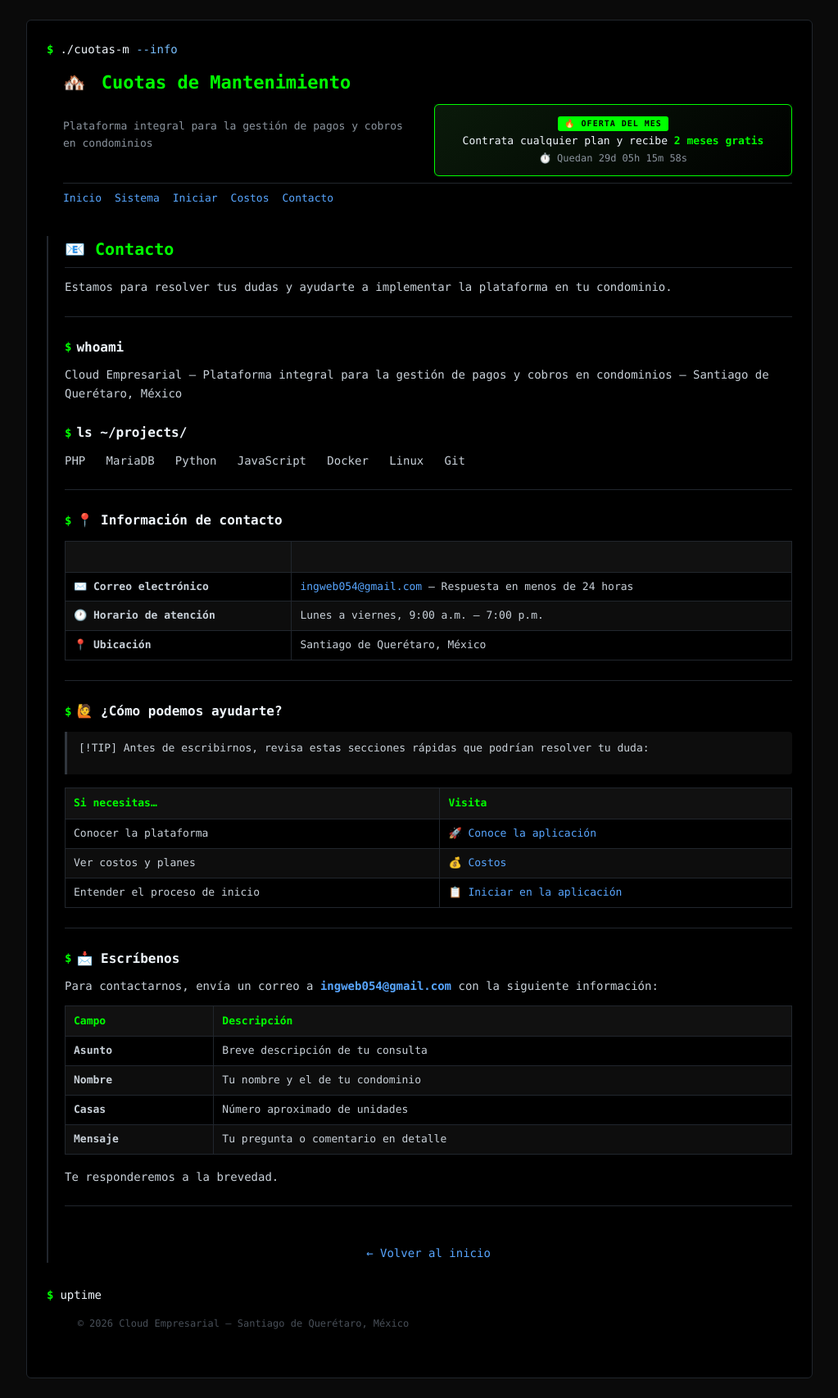
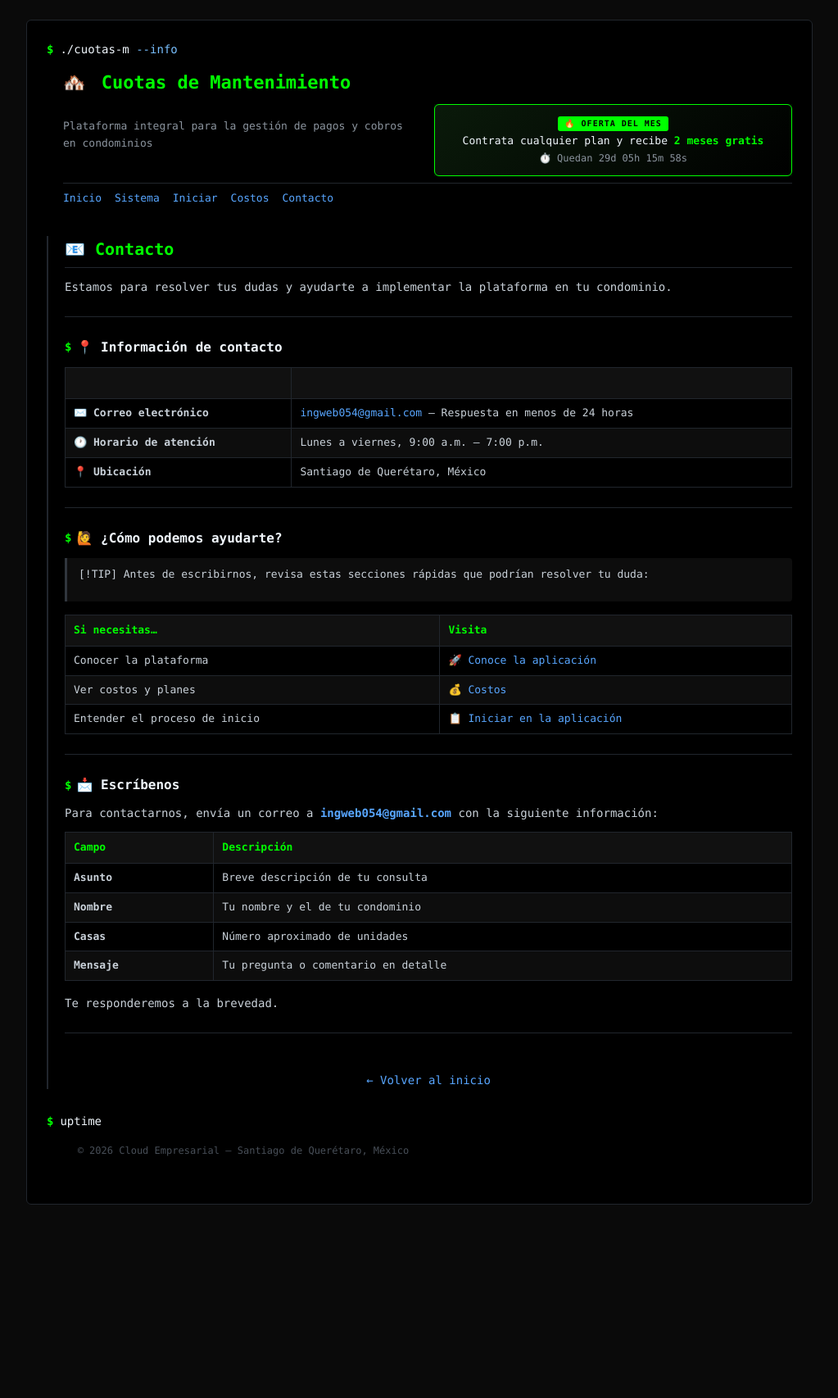
Before and after one commit to vvaldelamar/CuotasM, a Jekyll site: the page built from pages/contacto.md, in a window 1280 px wide. Shown: the whole page at 82% size, without its empty margins (128-1151 px from the left). Built offline with Jekyll 4.4.1, drawn with Linux system fonts in a browser that asks for light colours; our own code applies the rules of GitHub Pages for plain Markdown files; after the commit the page ends 1494 px from its top, so only the background shows below that.

```diff
--- a/pages/contacto.md
+++ b/pages/contacto.md
@@ -1,16 +1,6 @@
 # 📧 Contacto
 
 Estamos para resolver tus dudas y ayudarte a implementar la plataforma en tu condominio.
-
----
-
-## whoami
-
-Cloud Empresarial — Plataforma integral para la gestión de pagos y cobros en condominios — Santiago de Querétaro, México
-
-## ls ~/projects/
-
-PHP &nbsp; MariaDB &nbsp; Python &nbsp; JavaScript &nbsp; Docker &nbsp; Linux &nbsp; Git
 
 ---
 
```
Also changed, not shown: index.md (+14 -0 lines).
